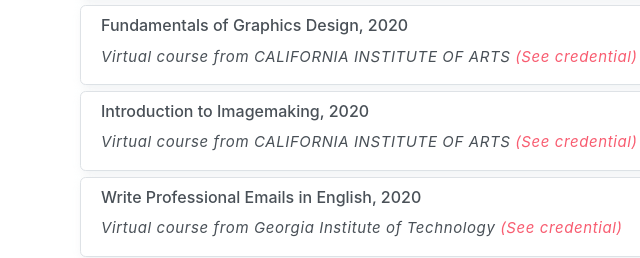
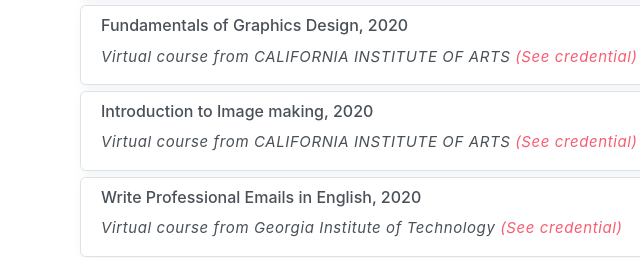
Before and after one commit to graphix-spot/graphix-spot.github.io, a plain HTML site: page index.html in a window 1280 px wide. Shown: the part 6946-7204 px from the top of the page, 5-645 px from the left. Drawn offline with Linux system fonts and the light colour scheme.

Commit message:
Update index.html

```diff
--- a/index.html
+++ b/index.html
@@ -916,7 +916,7 @@
             <div class="col-sm-12 col-md-12 mb-12">
                 <div class="custom-crt card border">
                     <div class="card-body">
-                        <h6>Introduction to Imagemaking, 2020</h6>
+                        <h6>Introduction to Image making, 2020</h6>
                         <p> Virtual course from CALIFORNIA INSTITUTE OF ARTS <a href="https://coursera.org/share/17785ee49a8ad1a172d6ff2c746d4516" target="_blank">(See credential)</a></p>
                     </div>
                 </div>
```
